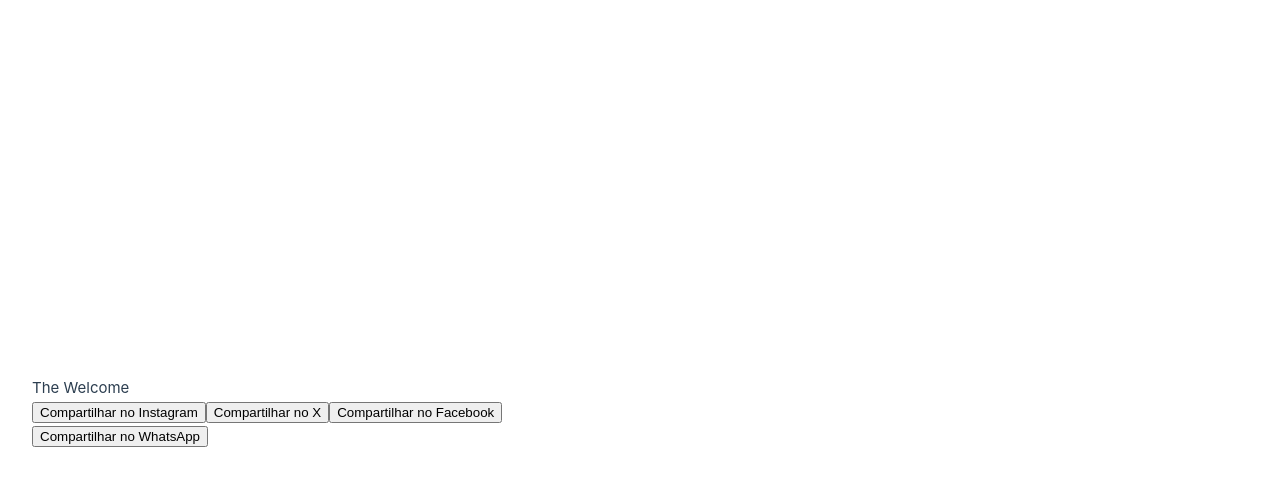
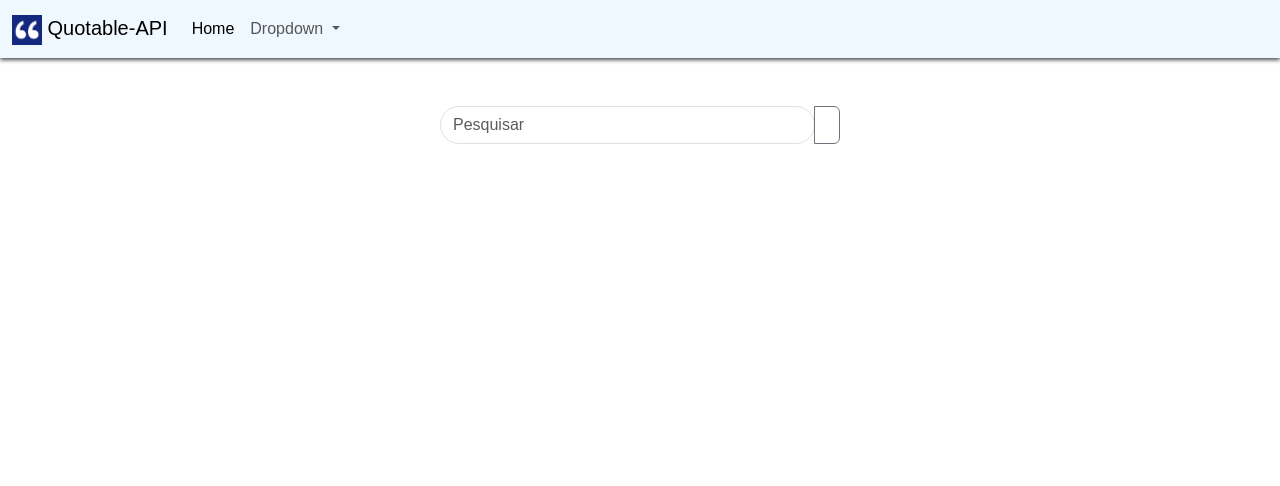
Before and after one commit to elc1090/project2-2024a-fork-quotable-api-v2, a Vue app: page / in a window 1280 px wide. Shown: the top 486 px of the page. Built offline with nearby package versions, Linux system fonts and the light colour scheme.

Commit message:
feito a padronização do estilo e criado navbar + search

```diff
--- a/index.html
+++ b/index.html
@@ -1,13 +1,13 @@
 <!DOCTYPE html>
-<html lang="en">
+<html lang="pt-br">
   <head>
     <meta charset="UTF-8">
     <link rel="icon" href="/favicon.ico">
-    <meta name="viewport" content="width=device-width, initial-scale=1.0">
     <title>Quotable</title>
   </head>
   <body>
     <div id="app"></div>
     <script type="module" src="/src/main.js"></script>
+
   </body>
 </html>
--- a/package.json
+++ b/package.json
@@ -11,7 +11,10 @@
     "format": "prettier --write src/"
   },
   "dependencies": {
+    "@popperjs/core": "^2.11.8",
     "axios": "^1.6.8",
+    "bootstrap": "^5.3.3",
+    "bootstrap-vue": "^2.23.1",
     "pinia": "^2.1.7",
     "translate": "^3.0.0",
     "vue": "^3.4.21",
--- a/src/App.vue
+++ b/src/App.vue
@@ -8,5 +8,7 @@
 
 </script>
 <style scoped>
-
+ .App{
+  font-family: "Arial", "Helvetica", sans-serif;
+ }
 </style>
--- a/src/assets/main.css
+++ b/src/assets/main.css
@@ -1,35 +1,8 @@
 @import './base.css';
 
-#app {
-  max-width: 1280px;
-  margin: 0 auto;
-  padding: 2rem;
-  font-weight: normal;
-}
-
-a,
-.green {
-  text-decoration: none;
-  color: hsla(160, 100%, 37%, 1);
-  transition: 0.4s;
-  padding: 3px;
-}
-
-@media (hover: hover) {
-  a:hover {
-    background-color: hsla(160, 100%, 37%, 0.2);
+  body {
+    margin: 0;
+    padding: 0;
+    border: 0;
+    font-family: "Arial", "Helvetica", sans-serif;
   }
-}
-
-@media (min-width: 1024px) {
-  body {
-    display: flex;
-    place-items: center;
-  }
-
-  #app {
-    display: grid;
-    grid-template-columns: 1fr 1fr;
-    padding: 0 2rem;
-  }
-}
--- a/src/components/TheWelcome.vue
+++ b/src/components/HomeComponent.vue
@@ -1,17 +1,29 @@
 <template>
-    <div>The Welcome</div>
-    <div>
+<div class="d-flex justify-content-center mt-5">
+    <div class="input-group" style="max-width: 400px;">
+      <input v-model="pesquisa" type="text" class="form-control rounded-pill" placeholder="Pesquisar" aria-label="Pesquisar" aria-describedby="button-addon2">
+      <button class="btn btn-outline-secondary" type="button" id="button-addon2">
+        <i class="bi bi-search"></i>
+      </button>
+    </div>
+</div>
+    <!-- <div>
         <button @click="shareOnInstagram">Compartilhar no Instagram</button>
         <button @click="shareOnX">Compartilhar no X</button>
         <button @click="shareOnFacebook">Compartilhar no Facebook</button>
         <button @click="shareOnWhatsApp">Compartilhar no WhatsApp</button>
 
-    </div>
-    </template>
+    </div>   -->
+</template>
     <script setup>
-        import translate from "translate";
-        import { fetchRandomQuotes, fetchRandomListQuotes, fetchQuotesByAuthor, fetchSearchQuotes, fetchSearchAuthors } from '../services/apiService.js';
+    import { ref } from 'vue';
+    import translate from "translate";
+    import { fetchRandomQuotes, fetchRandomListQuotes, fetchQuotesByAuthor, fetchSearchQuotes, fetchSearchAuthors } from '../services/apiService.js';
 
+
+        const searchTerm = ref(''); // Variável reativa para armazenar o valor do input
+
+        console.log(searchTerm.value); // Exemplo de como acessar o valor do input
 
         async function shareOnX() {
             const resultado = await fetchQuotesByAuthor({ slug: 'albert-einstein' });
--- /dev/null
+++ b/src/components/NavBar.vue
@@ -0,0 +1,39 @@
+<template>
+  <nav class="navbar navbar-expand-lg navbar-light " style="box-shadow: 0 2px 4px rgba(0,0,0,0.7); background-color:aliceblue;">
+    <div class="container-fluid">
+      <a class="navbar-brand" href="#">
+        <img src="\src\assets\imgLogo.png" alt="Logo" class="mr-2" style="width: 30px; height: auto;"> Quotable-API
+      </a>
+      <button class="navbar-toggler" type="button" data-bs-toggle="collapse" data-bs-target="#navbarSupportedContent" aria-controls="navbarSupportedContent" aria-expanded="false" aria-label="Toggle navigation">
+        <span class="navbar-toggler-icon"></span>
+      </button>
+      <div class="collapse navbar-collapse" id="navbarSupportedContent">
+        <ul class="navbar-nav me-auto mb-2 mb-lg-0">
+          <li class="nav-item">
+            <a class="nav-link active" aria-current="page" href="#">Home</a>
+          </li>
+
+          <li class="nav-item dropdown">
+            <a class="nav-link dropdown-toggle" href="#" id="navbarDropdown" role="button" data-bs-toggle="dropdown" aria-expanded="false">
+              Dropdown
+            </a>
+            <ul class="dropdown-menu" aria-labelledby="navbarDropdown">
+              <li><a class="dropdown-item" href="#">Action</a></li>
+              <li><a class="dropdown-item" href="#">Another action</a></li>
+              <li><hr class="dropdown-divider"></li>
+              <li><a class="dropdown-item" href="#">Something else here</a></li>
+            </ul>
+          </li>
+        </ul>
+      </div>
+    </div>
+  </nav>
+</template>
+
+
+<script>
+
+</script>
+<style>
+
+</style>
--- a/src/main.js
+++ b/src/main.js
@@ -1,5 +1,6 @@
 import './assets/main.css'
-
+import "bootstrap/dist/css/bootstrap.min.css"
+import "bootstrap"
 import { createApp } from 'vue'
 import { createPinia } from 'pinia'
 
--- a/src/views/HomeView.vue
+++ b/src/views/HomeView.vue
@@ -1,9 +1,10 @@
-<script setup>
-import TheWelcome from '../components/TheWelcome.vue'
-</script>
-
 <template>
+  <NavBar/>
   <main>
-    <TheWelcome />
+    <HomeComponent />
   </main>
 </template>
+<script setup>
+import NavBar from '../components/NavBar.vue'
+import HomeComponent from '../components/HomeComponent.vue';
+</script>
```
Also changed, not shown: vite.config.js.timestamp-1713716772425-646eca34d585e.mjs (added, +19 -0 lines), src/assets/imgLogo.png (added), 1 other file (tests, documents, lock files or other folders).
